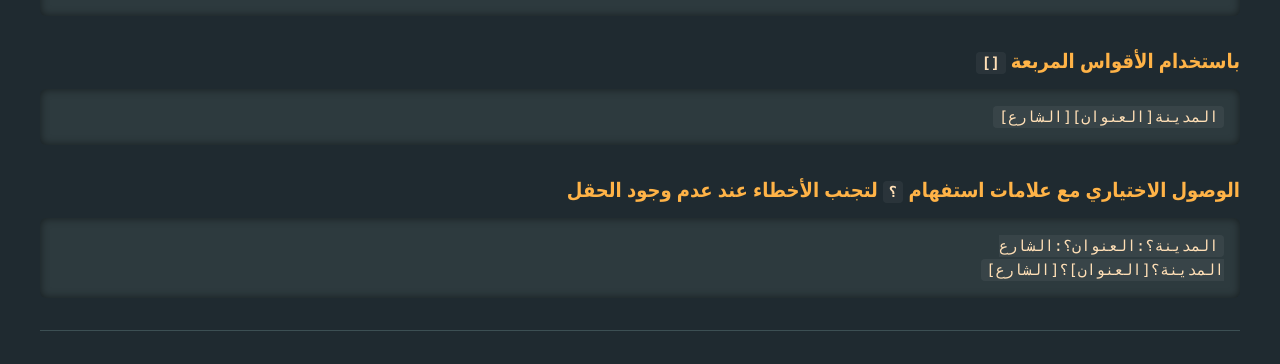
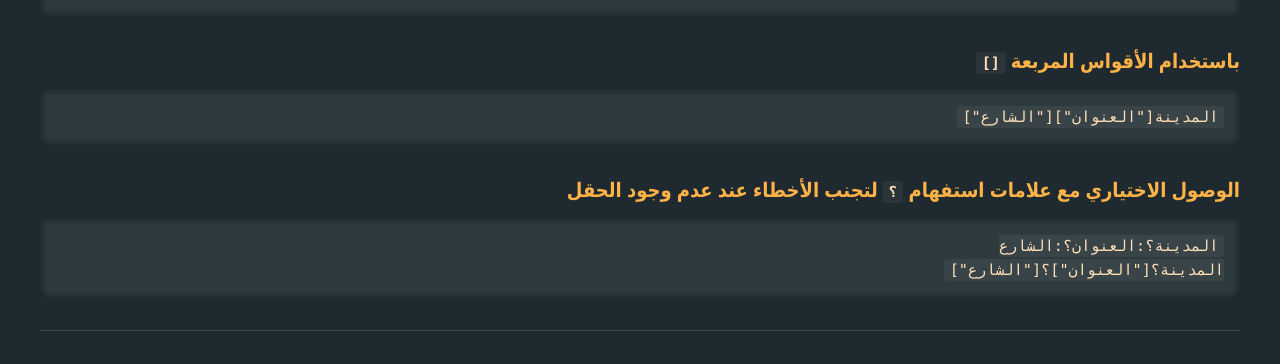
Before and after one commit to Chakib-DAII/Naftah, a Jekyll site: the page built from docs-site/language/06_objects.md, in a window 1280 px wide and 900 px high, scrolled down 1534 px. Shown: the part 152-516 px from the top of the window. Built offline with Jekyll 4.4.1, drawn with Linux system fonts in a browser that asks for light colours.

````diff
--- a/docs-site/_includes/language/06_objects.md
+++ b/docs-site/_includes/language/06_objects.md
@@ -64,14 +64,14 @@ define a simple object or explicitly specify its type.
 ### باستخدام الأقواس المربعة `[]`
 
 ```naftah
-المدينة[العنوان][الشارع]
+المدينة["العنوان"]["الشارع"]
 ```
 
 ### الوصول الاختياري مع علامات استفهام `؟` لتجنب الأخطاء عند عدم وجود الحقل
 
 ```naftah
 المدينة؟:العنوان؟:الشارع
-المدينة؟[العنوان]؟[الشارع]
+المدينة؟["العنوان"]؟["الشارع"]
 ```
 
 ---
````
Also changed, not shown: 3 other files.
